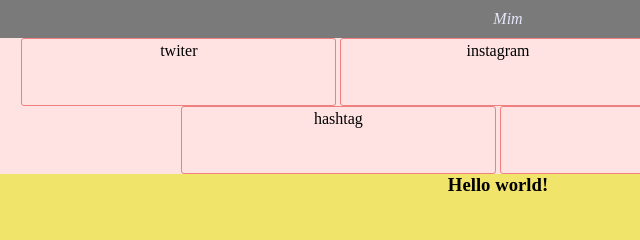
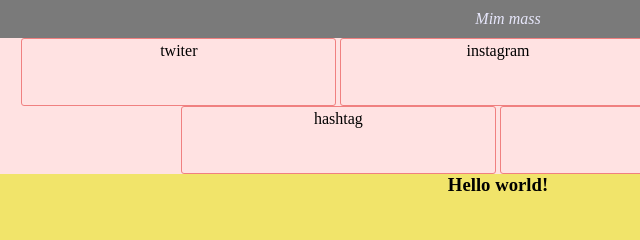
Before and after one commit to mimmass/personalsite, a plain HTML site: page index.html in a window 1280 px wide. Shown: the top 240 px of the page, 142-782 px from the left. Drawn offline with Linux system fonts and the light colour scheme.

Commit message:
change title

```diff
--- a/index.html
+++ b/index.html
@@ -8,7 +8,7 @@
 </head>
 <body>
     <nav>
-        <i>Mim</i>
+        <i>Mim mass</i>
     </nav>
     <section class="sec1">
         <div class="p1">twiter</div>
```
